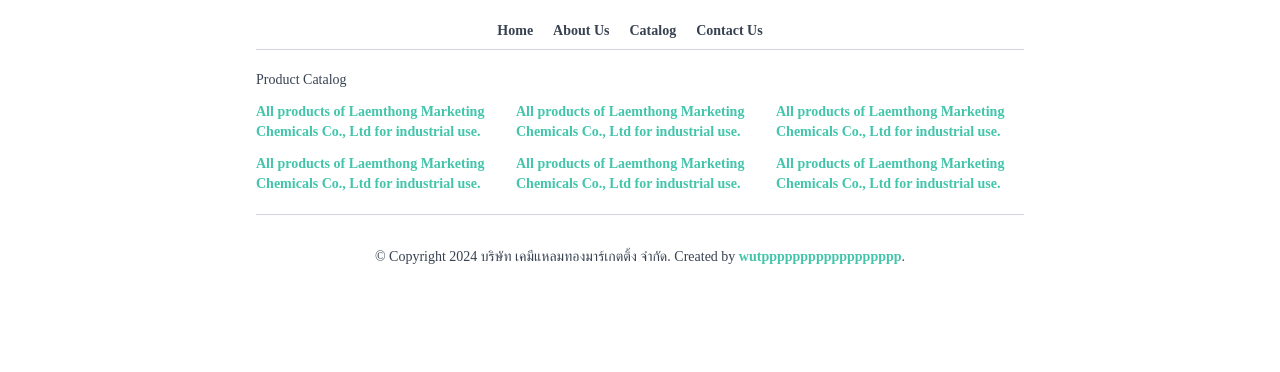
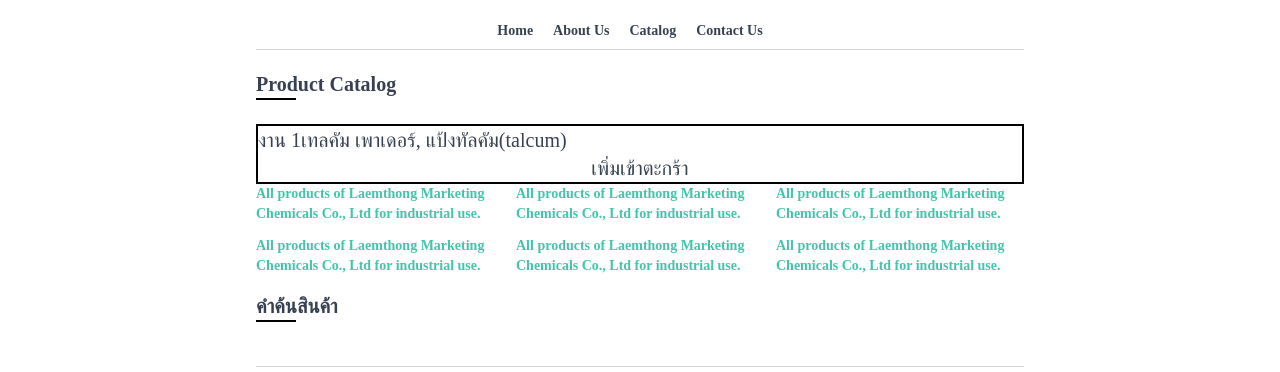
Before and after one commit to wutpppppppppppppppppp/tcm-web, a Next.js app: page /en/catalog in a window 1280 px wide. Shown: the part 319-691 px from the top of the page. Built offline with nearby package versions, Linux system fonts and the light colour scheme; no server answers; a web font is replaced by a local one; what @arcjet/next, pino-pretty would draw is missing.

Commit message:
feat: catalog card init

```diff
--- a/src/app/[locale]/(marketing)/catalog/page.tsx
+++ b/src/app/[locale]/(marketing)/catalog/page.tsx
@@ -1,3 +1,4 @@
+import { CatalogCard } from '@/components/CatalogCard';
 import { getTranslations, setRequestLocale } from 'next-intl/server';
 import Link from 'next/link';
 
@@ -28,8 +29,12 @@ export default async function Portfolio(props: IPortfolioProps) {
 
   return (
     <>
-      <p>{t('title')}</p>
-
+      <section>
+        <h1>
+          {t('title')}
+          <hr className="w-10 border-t-2 border-black"></hr>
+        </h1>
+        <CatalogCard alt="งาน 1" title="เทลคัม เพาเดอร์, แป้งทัลคัม(talcum)" />
         <div className="grid grid-cols-1 justify-items-start gap-3 md:grid-cols-2 xl:grid-cols-3">
           {Array.from(Array.from({ length: 6 }).keys()).map(elt => (
             <Link
@@ -40,6 +45,13 @@ export default async function Portfolio(props: IPortfolioProps) {
             </Link>
           ))}
         </div>
+      </section>
+      <section>
+        <h1>
+          คำค้นสินค้า
+          <hr className="w-10 border-t-2 border-black"></hr>
+        </h1>
+      </section>
     </>
   );
 };
--- /dev/null
+++ b/src/components/CatalogCard.tsx
@@ -0,0 +1,21 @@
+'use client';
+import React from 'react';
+
+type CatalogCardProps = {
+  alt: string;
+  title: string;
+};
+
+export const CatalogCard: React.FC<CatalogCardProps> = ({ alt, title }) => {
+  return (
+    <div className="flex flex-col border-2 border-black">
+      {alt + title}
+      <button
+        type="button"
+        className="hover:bg-blue-500"
+      >
+        เพิ่มเข้าตะกร้า
+      </button>
+    </div>
+  );
+};
```
Lines whose indentation alone changed are shown as unchanged.
